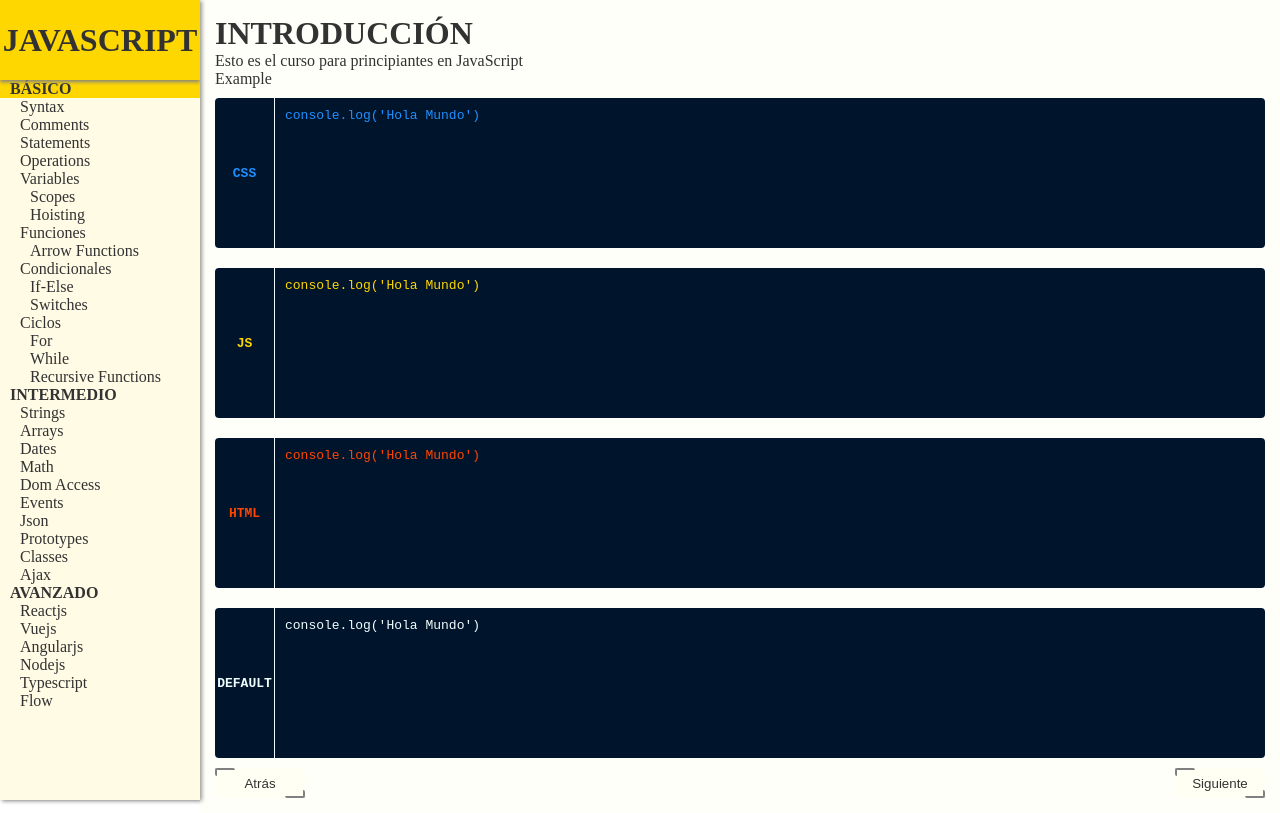
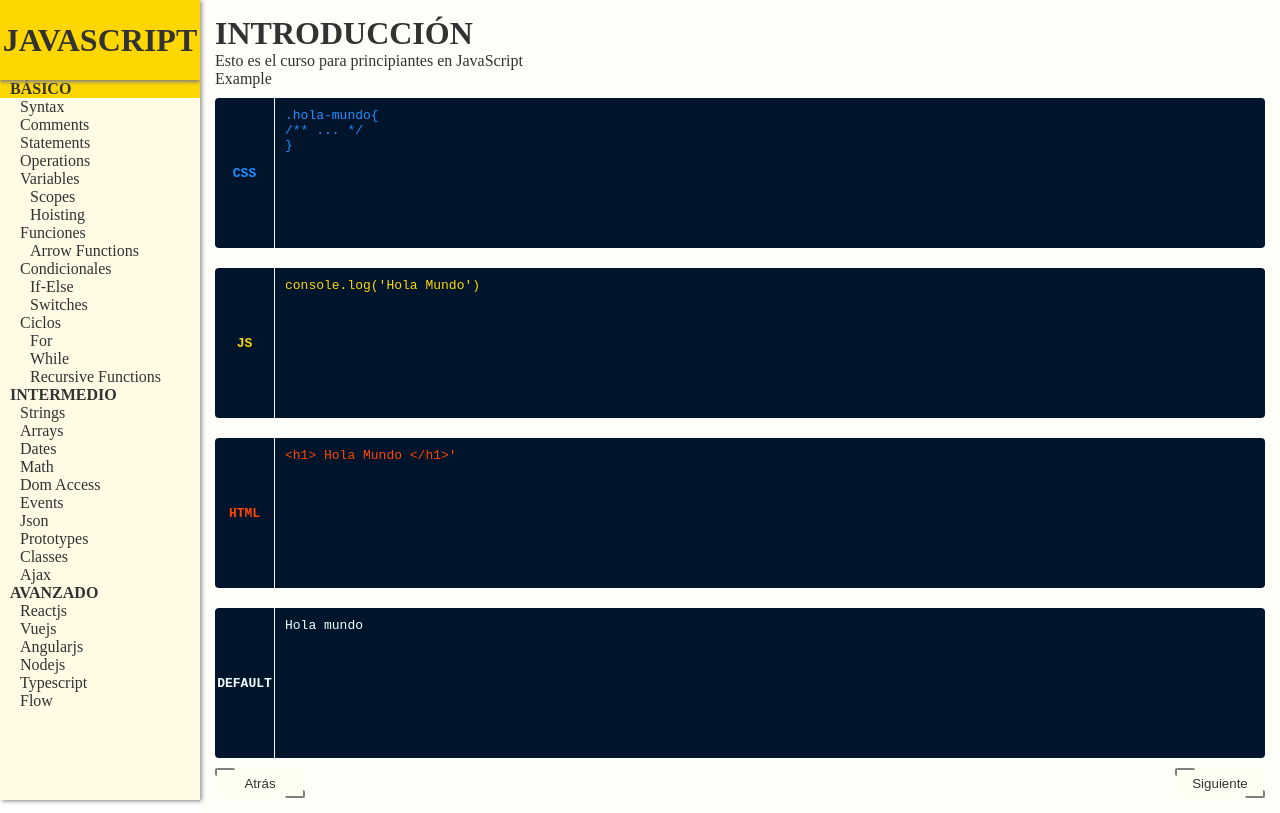
Before and after one commit to cruzortiz99/tsc_react_express_app, a React app: page / in a window 1280 px wide. Built offline with nearby package versions, Linux system fonts and the light colour scheme.

Commit message:
examples of the code done

```diff
--- a/client/src/pages/Basics/Basics.tsx
+++ b/client/src/pages/Basics/Basics.tsx
@@ -14,16 +14,24 @@
   )
   const example = <AppContentExample>Example</AppContentExample>
   const codeCss = (
-    <AppContentCode type="css">console.log('Hola Mundo')</AppContentCode>
+    <AppContentCode type="css">
+      {`.hola-mundo{
+/** ... */
+}`}
+    </AppContentCode>
   )
   const codeJs = (
     <AppContentCode type="js">console.log('Hola Mundo')</AppContentCode>
   )
   const codeHtml = (
-    <AppContentCode type="html">console.log('Hola Mundo')</AppContentCode>
+    <AppContentCode type="html">
+      {`<h1> Hola Mundo </h1>'`}
+    </AppContentCode>
   )
   const codeDefault = (
-    <AppContentCode type="default">console.log('Hola Mundo')</AppContentCode>
+    <AppContentCode type="default">
+    {`Hola mundo`}
+    </AppContentCode>
   )
   return (
     <AppContentStructure
```
